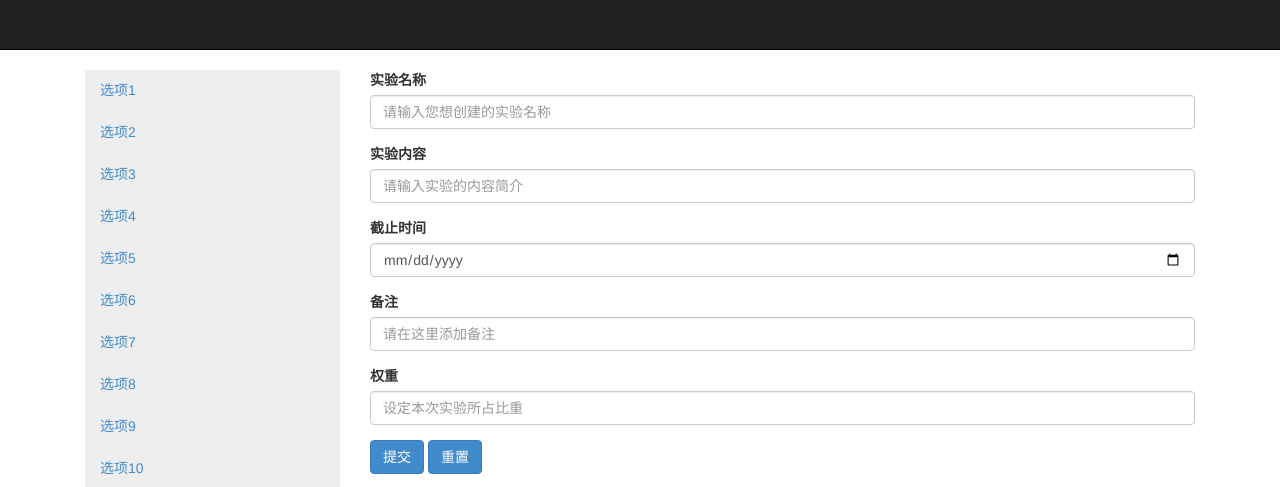
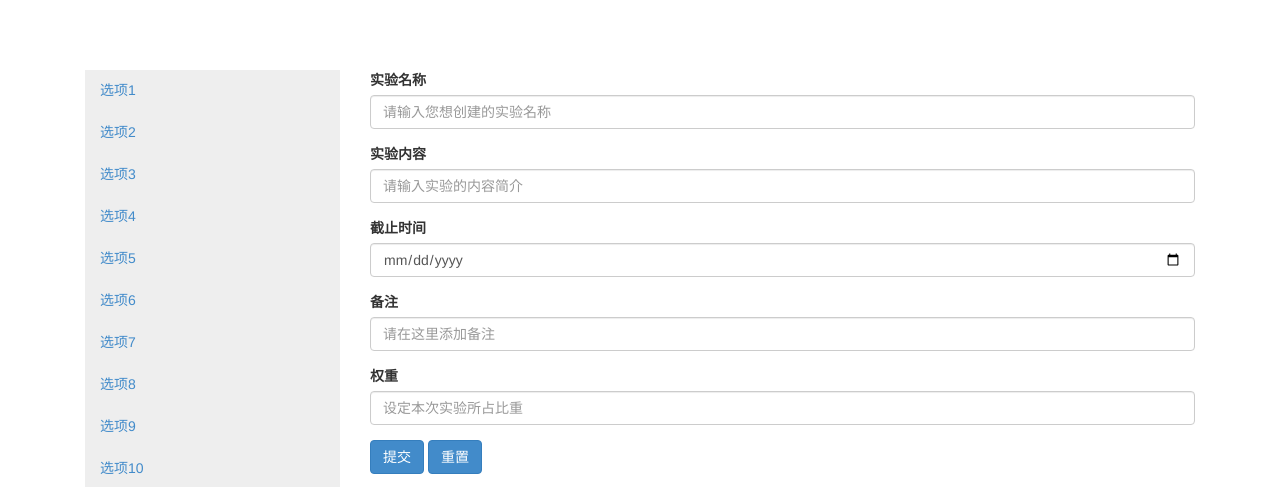
Before and after one commit to qdulab/OEMS, a Django app: page /teacher/create_experiment/ in a window 1280 px wide. Shown: the top 487 px of the page. Run offline with Django 3.2, Linux system fonts and the light colour scheme; some libraries are stand-ins or nearby versions.

Commit message:
修改two_columns.html

```diff
--- a/templates/two_columns.html
+++ b/templates/two_columns.html
@@ -1,9 +1,7 @@
 {% extends "base.html" %}
 {% block body %}
+{% block nav_bar %} {% endblock %}
 <div class="container bs-docs-container">
-    <div class='navbar navbar-inverse navbar-fixed-top'>
-        {% block nav_bar %} {% endblock %}
-    </div>
 	<div class="row">
 		<div class="col-md-3">{% block substance_left %}{% endblock %}</div>
 		<div class="col-md-9">{% block substance_right %}{% endblock %}</div>
```
